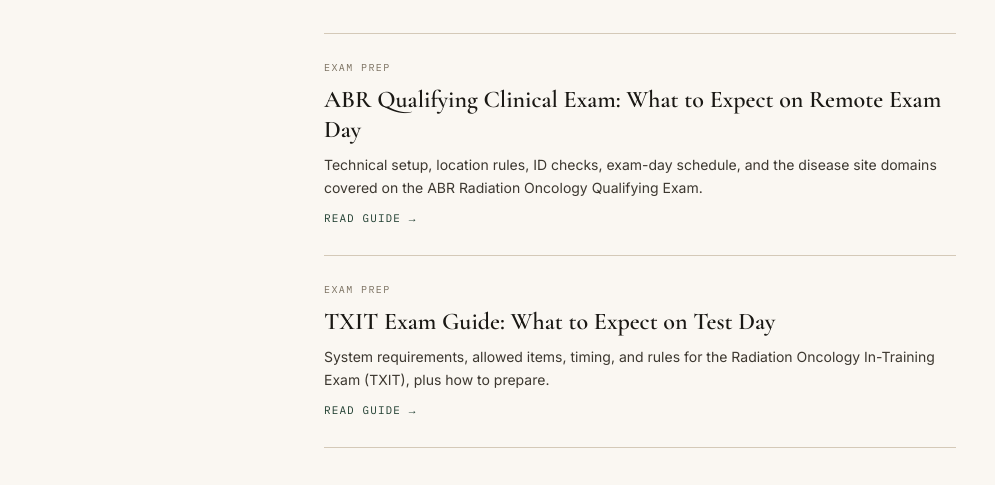
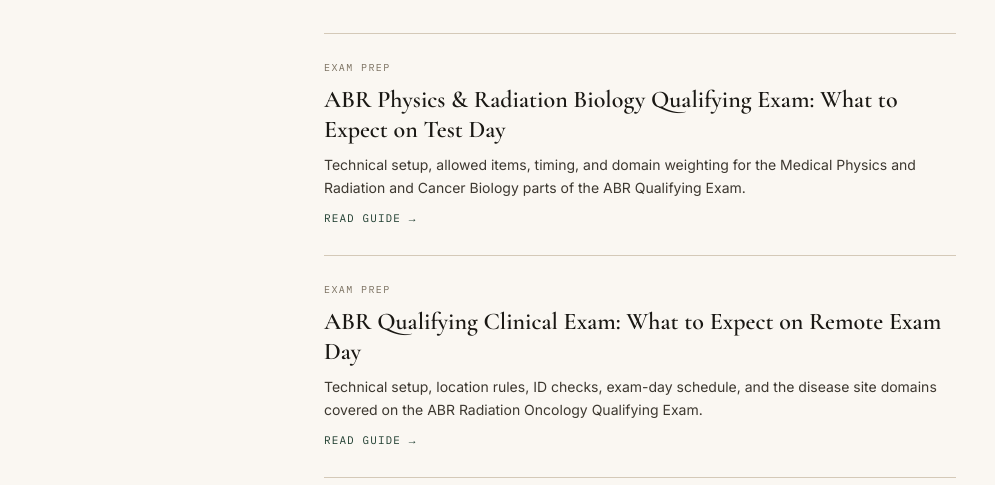
Before and after one commit to jkbc9b9fjd-cmyk/irrad8u, a plain HTML site: page blog/index.html in a window 1280 px wide. Shown: the part 282-767 px from the top of the page, without its empty margins (0-995 px from the left). Drawn offline with nearby package versions, Linux system fonts and the light colour scheme.

Commit message:
Add files via upload

```diff
--- a/blog/index.html
+++ b/blog/index.html
@@ -5,7 +5,7 @@
 <meta name="viewport" content="width=device-width, initial-scale=1.0">
 <link rel="canonical" href="https://www.irrad8u.com/blog/">
 <title>Blog — Radiation Oncology Exam Prep Guides | irrad8u.com</title>
-<meta name="description" content="Guides for radiation oncology board exams, including the ACR TXIT in-training exam and the ABR Qualifying Clinical Exam, plus exam-day logistics, technical setup, and how to study.">
+<meta name="description" content="Guides for radiation oncology board exams, including the ACR TXIT in-training exam and the ABR Qualifying Clinical, Physics, and Biology Exams, plus exam-day logistics, technical setup, and how to study.">
 <link href="https://fonts.googleapis.com/css2?family=Cormorant+Garamond:ital,wght@0,300;0,400;0,600;0,700;1,300;1,400&family=IBM+Plex+Mono:wght@400;500&family=Inter:wght@300;400;500;600&display=swap" rel="stylesheet">
 <style>
 *,*::before,*::after{box-sizing:border-box;margin:0;padding:0}
@@ -49,6 +49,12 @@
   </div>
 
   <div class="post-list">
+    <a class="post-row" href="https://www.irrad8u.com/blog/abr-physics-biology-exam-guide.html">
+      <div class="post-date">Exam Prep</div>
+      <div class="post-title">ABR Physics & Radiation Biology Qualifying Exam: What to Expect on Test Day</div>
+      <div class="post-desc">Technical setup, allowed items, timing, and domain weighting for the Medical Physics and Radiation and Cancer Biology parts of the ABR Qualifying Exam.</div>
+      <span class="post-arrow">Read guide &rarr;</span>
+    </a>
     <a class="post-row" href="https://www.irrad8u.com/blog/abr-qualifying-exam-guide.html">
       <div class="post-date">Exam Prep</div>
       <div class="post-title">ABR Qualifying Clinical Exam: What to Expect on Remote Exam Day</div>
```
